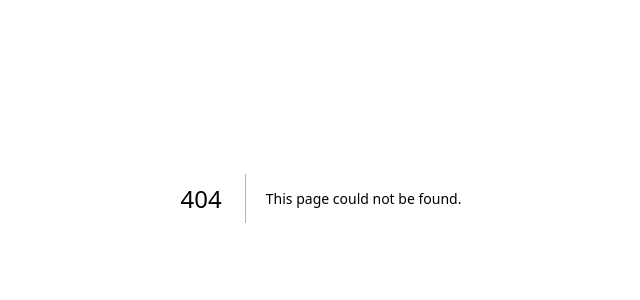
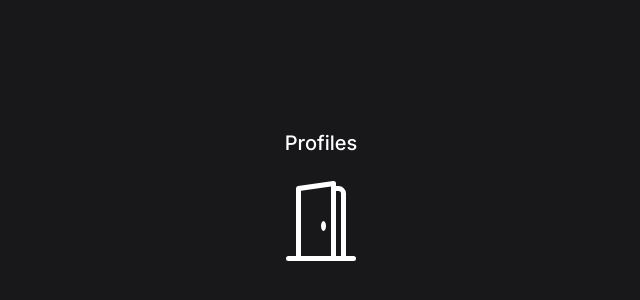
Before and after one commit to johncanero/movio-streaming-service, a Next.js app: page /profiles in a window 1280 px wide. Before the commit this address had no page. Shown: the part 202-502 px from the top of the page, without its empty margins (319-959 px from the left). Built offline with nearby package versions, Linux system fonts and the light colour scheme.

Commit message:
Add Profiles Page

```diff
--- a/app/(site)/components/AuthForm.tsx
+++ b/app/(site)/components/AuthForm.tsx
@@ -22,7 +22,7 @@ export default function AuthForm() {
 
     useEffect(() => {
         if (session?.status === 'authenticated') {
-            router.push('/users');
+            router.push('/profiles');
         }
     }, [session?.status, router]);
 
@@ -65,7 +65,7 @@ export default function AuthForm() {
                     }
 
                     if (callback?.ok) {
-                        router.push('/users')
+                        router.push('/profiles')
                     }
                 })
                 .catch(() => toast.error('Something went wrong!'))
@@ -84,7 +84,7 @@ export default function AuthForm() {
                     }
 
                     if (callback?.ok) {
-                        router.push('/users')
+                        router.push('/profiles')
                     }
                 })
                 .finally(() => setIsLoading(false))
@@ -101,7 +101,7 @@ export default function AuthForm() {
                 }
 
                 if (callback?.ok) {
-                    router.push('/users')
+                    router.push('/profiles')
                 }
             })
             .finally(() => setIsLoading(false));
--- /dev/null
+++ b/app/profiles/layout.tsx
@@ -0,0 +1,12 @@
+export default async function ProfilesLayout({
+    children
+}: {
+    children: React.ReactNode,
+}) {
+
+    return (
+        <div className="h-full">
+            {children}
+        </div>
+    );
+}
--- /dev/null
+++ b/app/profiles/page.tsx
@@ -0,0 +1,37 @@
+"use client"
+import { NextPageContext } from "next";
+import { getSession, useSession } from "next-auth/react";
+
+import { BsDoorOpen } from 'react-icons/bs';
+import { signOut } from "next-auth/react";
+// getServerSideProps
+export async function getServerSideProps(context: NextPageContext) {
+    const session = await getSession(context);
+    if (!session) {
+        return {
+            redirect: {
+                destination: '/auth',
+                permanent: false,
+            }
+        }
+    }
+    return {
+        props: {}
+    }
+}
+
+
+const Profiles = () => {
+    return (
+        <div className="flex items-center h-screen text-center">
+            <div className="m-auto">
+                <h2 className="mb-6 text-xl font-medium text-white">Profiles</h2>
+                <button onClick={() => signOut()} className="text-4xl text-white">
+                    <BsDoorOpen size={80} className='hover:text-neutral-600' />
+                </button>
+            </div>
+        </div>
+     );
+}
+
+export default Profiles;
--- a/app/users/layout.tsx
+++ b/app/users/layout.tsx
@@ -8,7 +8,7 @@ export default async function UsersLayout({
 
     return (
             <div className="h-full">
-                <Navbar />
+                {/* <Navbar /> */}
                 {children}
             </div>
     );
--- a/app/users/page.tsx
+++ b/app/users/page.tsx
@@ -7,8 +7,9 @@ const Users = () => {
     return (
         <div className="flex items-center h-screen text-center">
             <div className="m-auto">
+                <h2 className="mb-6 text-xl font-medium text-white">Users</h2>
                 <button onClick={() => signOut()} className="text-4xl text-white">
-                    <BsDoorOpen size={60} className='hover:text-neutral-600' />
+                    <BsDoorOpen size={80} className='hover:text-neutral-600' />
                 </button>
             </div>
         </div>
```
Also changed, not shown: app/hooks/useCurrentUser.ts (added).
